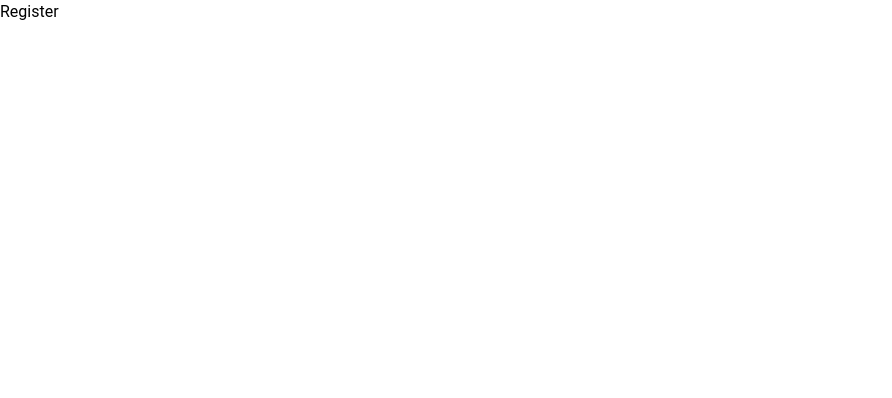
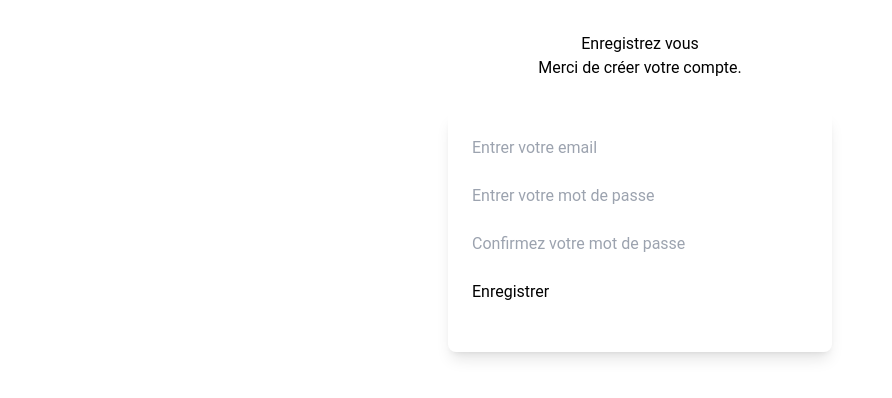
Before and after one commit to Ludoc0de/my-react-boilerplate, a React (Vite) app in the folder frontend/: page /register in a window 1280 px wide. Shown: the top 398 px of the page, without its empty margins (0-892 px from the left). Built offline with nearby package versions, Linux system fonts and the light colour scheme; the HTML template or start-up script is replaced by a standard one.

Commit message:
register available

```diff
--- a/frontend/src/features/authService.jsx
+++ b/frontend/src/features/authService.jsx
@@ -1,6 +1,18 @@
 import axios from "axios";
+const API_URL = "http://localhost:5000/api/users/";
 
-const API_URL = "http://localhost:5000/api/users/";
+// Register user
+const register = async (userData) => {
+  try {
+    const response = await axios.post(API_URL, userData);
+    if (response.data) {
+      localStorage.setItem("user", JSON.stringify(response.data));
+    }
+    return response.data;
+  } catch (error) {
+    console.error(error);
+  }
+};
 
 // Login user
 const login = async (userData) => {
@@ -22,6 +34,7 @@ const logout = () => {
 
 // export authService
 const authService = {
+  register,
   login,
   logout,
 };
--- a/frontend/src/pages/Home.jsx
+++ b/frontend/src/pages/Home.jsx
@@ -13,8 +13,9 @@ const Home = () => {
     <div className="grid">
       <div>Home</div>
       <Link to="/login">Login</Link>
+      <Link to="/register">register</Link>
+      <Link to="/websites">Websites</Link>
       <button onClick={handleLogout}>Logout</button>
-      <Link to="/websites">Websites</Link>
     </div>
   );
 };
--- a/frontend/src/pages/Register.jsx
+++ b/frontend/src/pages/Register.jsx
@@ -1,5 +1,93 @@
+import { useState } from "react";
+import { useNavigate } from "react-router-dom";
+import authService from "../features/authService";
+
 const Register = () => {
-  return <div>Register</div>;
+  const [formData, setFormData] = useState({
+    email: "",
+    password: "",
+    password2: "",
+  });
+
+  const { email, password, password2 } = formData;
+  const navigate = useNavigate();
+
+  //get input value
+  const onChange = (e) => {
+    setFormData((prevState) => ({
+      ...prevState,
+      [e.target.name]: e.target.value,
+    }));
+  };
+
+  const onSubmit = async (e) => {
+    e.preventDefault();
+
+    const userData = {
+      email,
+      password,
+    };
+    try {
+      await authService.register(userData);
+      navigate("/");
+    } catch (error) {
+      console.error("Register failed:", error);
+    }
+  };
+
+  return (
+    <>
+      <section className="prose container my-8 text-center">
+        <h2>Enregistrez vous</h2>
+        <h4>Merci de créer votre compte.</h4>
+      </section>
+
+      <section className="prose lg:prose-xl max-w-sm mx-auto">
+        <div className="block p-6 rounded-lg shadow-lg">
+          <form onSubmit={onSubmit}>
+            <div className="form-group mb-6">
+              <input
+                className="input input-bordered w-full"
+                type="email"
+                id="email"
+                name="email"
+                value={email}
+                placeholder="Entrer votre email"
+                onChange={onChange}
+              />
+            </div>
+            <div className="form-group mb-6">
+              <input
+                className="input input-bordered w-full"
+                type="password"
+                id="password"
+                name="password"
+                value={password}
+                placeholder="Entrer votre mot de passe"
+                onChange={onChange}
+              />
+            </div>
+            <div className="form-group mb-6">
+              <input
+                className="input input-bordered w-full"
+                type="password"
+                id="password2"
+                name="password2"
+                value={password2}
+                placeholder="Confirmez votre mot de passe"
+                onChange={onChange}
+              />
+            </div>
+            <div className="form-group mb-6">
+              <button type="submit" className="btn btn-block">
+                Enregistrer
+              </button>
+            </div>
+          </form>
+        </div>
+      </section>
+    </>
+  );
 };
 
 export default Register;
```
